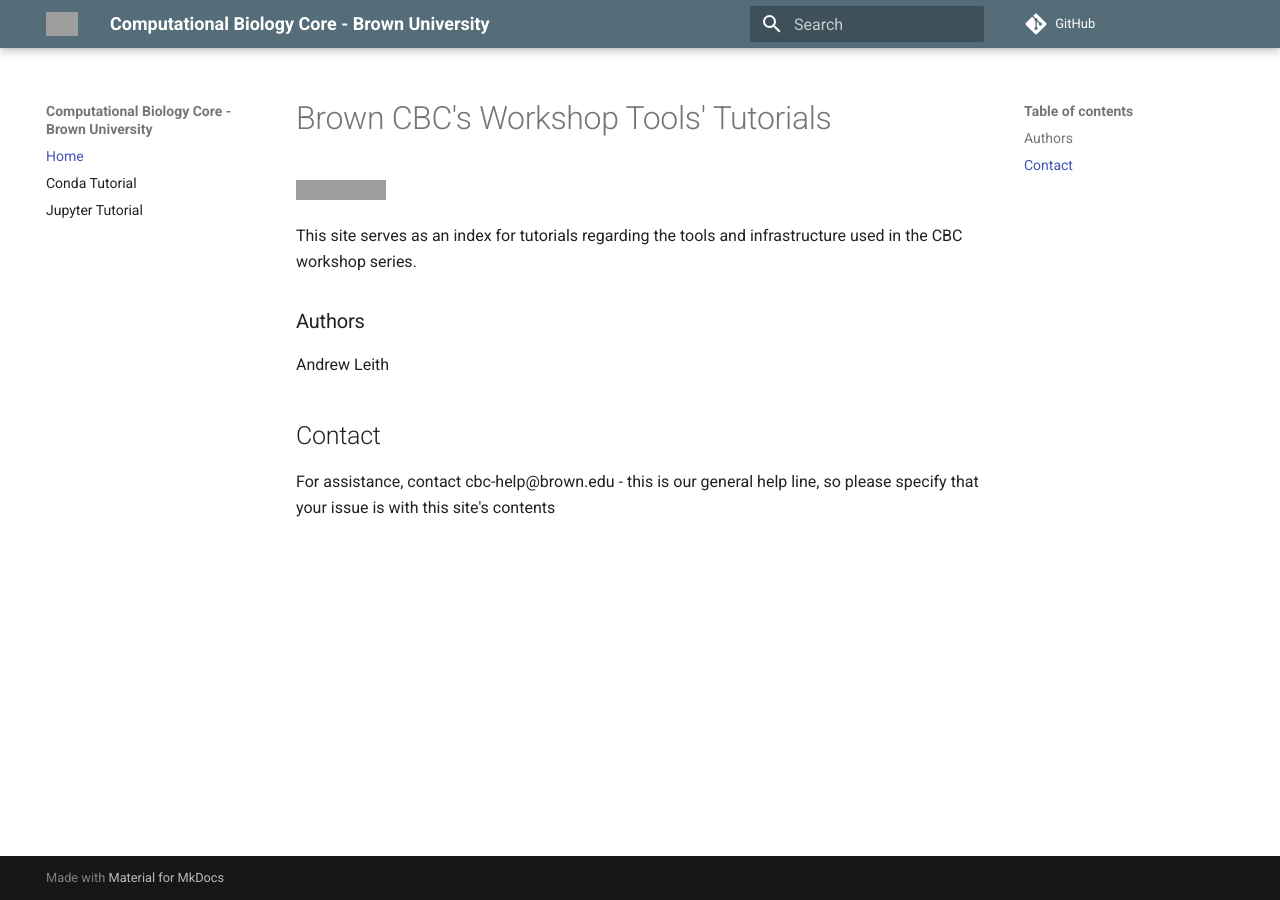
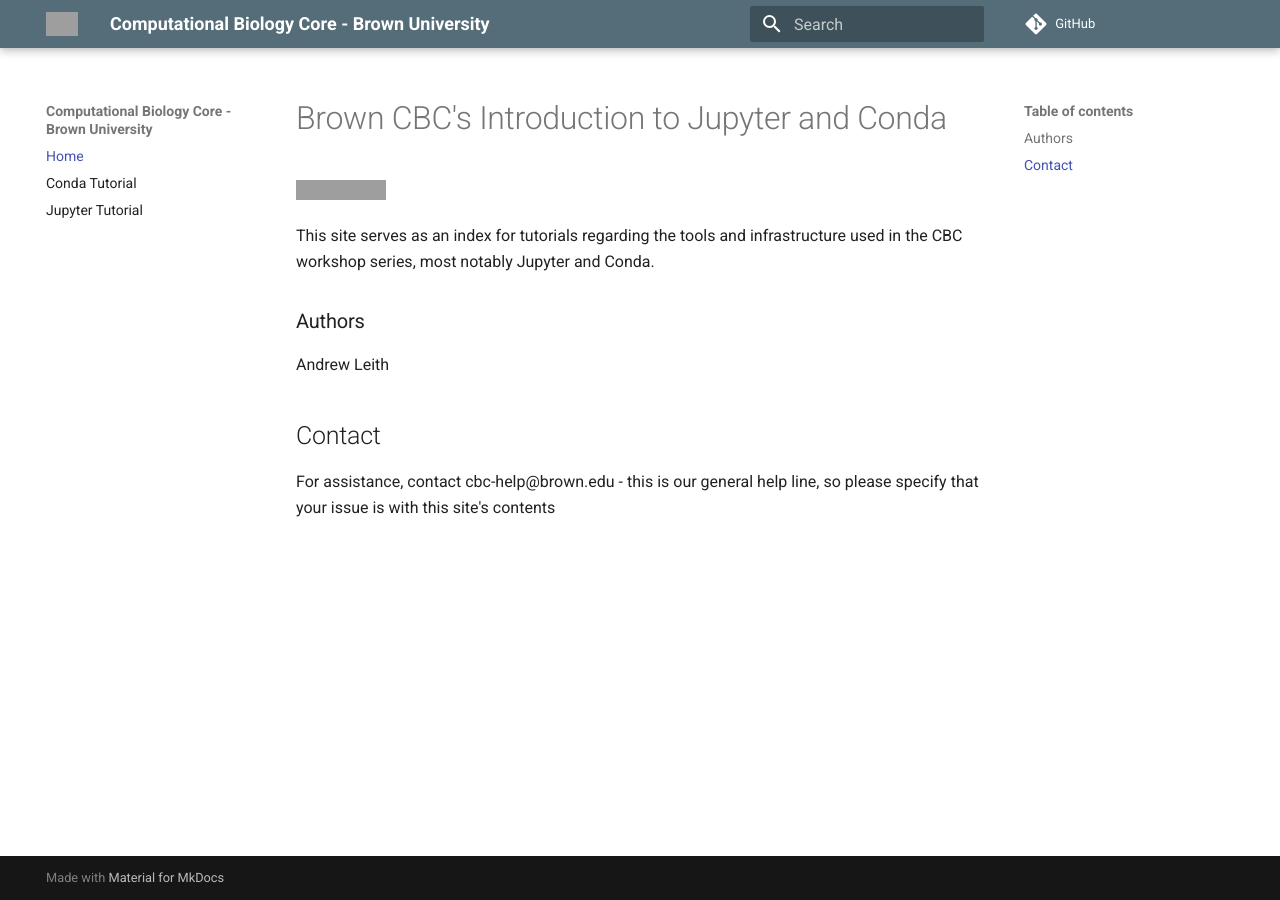
Before and after one commit to compbiocore/cbc-workshop-tools, an MkDocs documentation site: the page built from docs/index.md, in a window 1280 px wide. Built offline with MkDocs 1.6.1 and Material for MkDocs 9.7.7, drawn with Linux system fonts in a browser that asks for light colours; comment, search, counter and statistics services are not loaded; grey boxes are pictures that could not be loaded.

Commit message:
migrated site url and name

```diff
--- a/docs/index.md
+++ b/docs/index.md
@@ -1,8 +1,8 @@
-# Brown CBC's Workshop Tools' Tutorials
+# Brown CBC's Introduction to Jupyter and Conda
 
-[![License](https://img.shields.io/aur/license/yaourt.svg)](https://raw.githubusercontent.com/compbiocore/cbc-workshop-tools/master/LICENSE)
+[![License](https://img.shields.io/github/license/compbiocore/intro-to-jupyter-and-conda.svg)](https://raw.githubusercontent.com/compbiocore/intro-to-jupyter-and-conda/master/LICENSE)
 
-This site serves as an index for tutorials regarding the tools and infrastructure used in the CBC workshop series.
+This site serves as an index for tutorials regarding the tools and infrastructure used in the CBC workshop series, most notably Jupyter and Conda.
 
 ### Authors
 
--- a/mkdocs.yml
+++ b/mkdocs.yml
@@ -1,7 +1,7 @@
 site_name:        Computational Biology Core - Brown University
 site_author:      Andrew Leith
-repo_url:         https://github.com/compbiocore/cbc-workshop-tools
-site_description: CBC Workshop Tools
+repo_url:         https://github.com/compbiocore/intro-to-jupyter-and-conda
+site_description: Introduction to Jupyter and Conda
 site_url: https://compbiocore.github.io/ #this is the main site!
 google_analytics: ['UA-115983496-2', 'compbiocore.github.io']
 
```
Also changed, not shown: ready.yml (+4 -4 lines).
